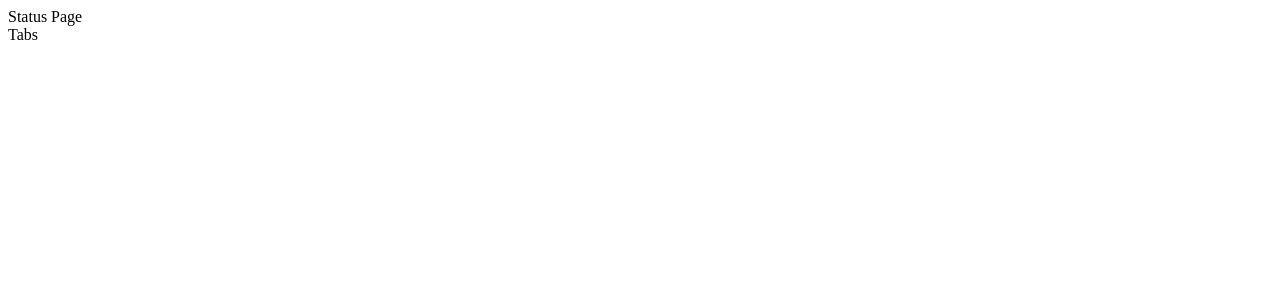
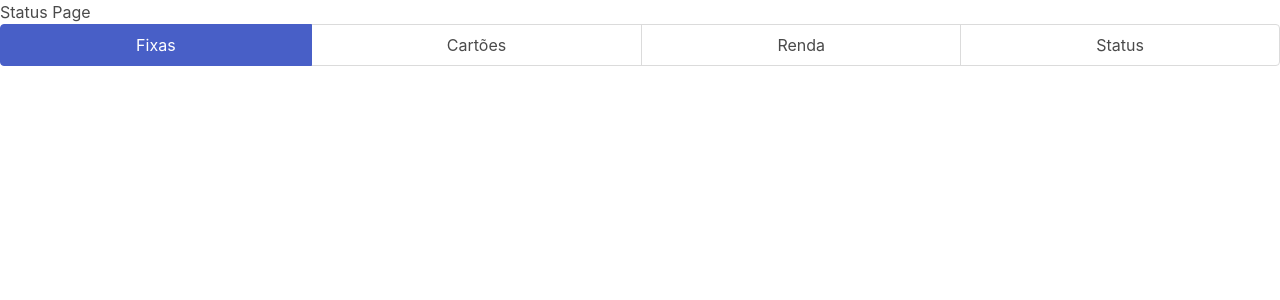
Before and after one commit to IanBaldo/finc-backend, a React app in the folder Frontend/: page /status in a window 1280 px wide. Shown: the top 300 px of the page. Built offline with nearby package versions, Linux system fonts and the light colour scheme.

Commit message:
Added Bulma + changed compenents to JSX

```diff
--- a/Frontend/package.json
+++ b/Frontend/package.json
@@ -1,5 +1,6 @@
 {
   "dependencies": {
+    "bulma": "^0.9.4",
     "css-loader": "^6.7.3",
     "file-loader": "^6.2.0",
     "react": "^18.2.0",
--- a/Frontend/src/App.js
+++ b/Frontend/src/App.js
@@ -2,9 +2,9 @@ import React from 'react';
 import { Outlet } from "react-router-dom";
 
 import MainTabs from './components/MainTabs.jsx';
+import 'bulma/css/bulma.min.css';
 
-class App extends React.Component {
- render() {
+function App() {
   return(
    <>
     <Outlet />
@@ -12,5 +12,5 @@ class App extends React.Component {
    </>
   );
  }
-}
+
 export default App
--- a/Frontend/src/components/MainTabs.jsx
+++ b/Frontend/src/components/MainTabs.jsx
@@ -1,15 +1,45 @@
-import React from "react";
+import React, { useState } from "react";
+import { useNavigate } from "react-router-dom";
 
-class MainTabs extends React.Component {
-    render() {
-        return (
-            <>
-                <div>
-                    Tabs
-                </div>
-            </>
-        );
+import './../css/MainTabs.css';
+
+
+function MainTabs() {
+    const navigate = useNavigate();
+
+    const handleClick = (route) => {
+        return navigate(`/${route}`)
     }
+
+    return (
+        <>
+            <div className="tabs is-toggle is-fullwidth">
+                <ul>
+                    <li className="is-active" onClick={() => handleClick('fix')}>
+                        <a>
+                            <span>Fixas</span>
+                        </a>
+                    </li>
+                    <li onClick={() => handleClick('cards')}>
+                        <a>
+                            <span>Cartões</span>
+                        </a>
+                    </li>
+                    <li onClick={() => handleClick('income')}>
+                        <a>
+                            <span>Renda</span>
+                        </a>
+                    </li>
+                    <li onClick={() => handleClick('status')}>
+                        <a>
+                            <span>Status</span>
+                        </a>
+                    </li>
+                </ul>
+            </div>
+        </>
+    );
+
 }
 
 export default MainTabs;
--- /dev/null
+++ b/Frontend/src/css/MainTabs.css
@@ -0,0 +1,3 @@
+.red {
+    background-color: red;
+}
--- a/Frontend/src/pages/CardsPage.jsx
+++ b/Frontend/src/pages/CardsPage.jsx
@@ -1,12 +1,10 @@
 import React from "react";
 
-class CardsPage extends React.Component {
-    render() {
-        return(
-            <div>
-                Cards
-            </div>
-        );
-    }
+function CardsPage() {
+    return(
+        <div>
+            Cards
+        </div>
+    );
 }
 export default CardsPage;
--- a/Frontend/src/pages/FixPage.jsx
+++ b/Frontend/src/pages/FixPage.jsx
@@ -1,12 +1,10 @@
 import React from 'react';
 
-class FixPage extends React.Component {
- render() {
+function FixPage() {
   return(
     <div>
         Fix Expense Page
     </div>
   );
  }
-}
 export default FixPage;
--- a/Frontend/src/pages/IncomePage.jsx
+++ b/Frontend/src/pages/IncomePage.jsx
@@ -1,12 +1,10 @@
 import React from "react";
 
-class IncomePage extends React.Component {
-    render() {
-        return(
-            <div>
-                Income Page
-            </div>
-        );
-    }
+function IncomePage() {
+    return(
+        <div>
+            Income Page
+        </div>
+    );
 }
 export default IncomePage;
--- a/Frontend/src/pages/StatusPage.jsx
+++ b/Frontend/src/pages/StatusPage.jsx
@@ -1,12 +1,10 @@
 import React from "react";
 
-class StatusPage extends React.Component {
-    render() {
-        return(
-            <div>
-                Status Page
-            </div>
-        );
-    }
+function StatusPage() {
+    return(
+        <div>
+            Status Page
+        </div>
+    );
 }
 export default StatusPage;
```
